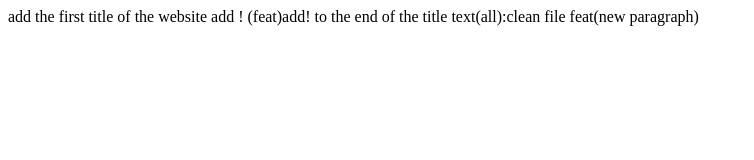
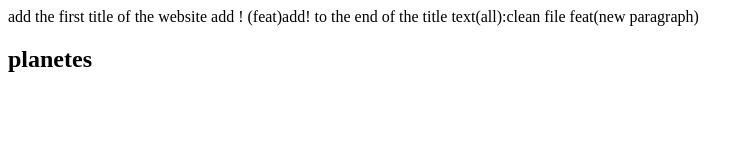
Before and after one commit to aissatakane9/formation-git-mastering-discover-githubr, a plain HTML site: page index.html in a window 1280 px wide. Shown: the whole page, without its empty margins (0-754 px from the left). Drawn offline with Linux system fonts and the light colour scheme.

Commit message:
feat: head 2 added

```diff
--- a/index.html
+++ b/index.html
@@ -3,3 +3,6 @@ add !
 (feat)add! to the end of the title
 text(all):clean file
 feat(new paragraph)
+<div>
+    <h2>planetes</h2>
+</div>
```
